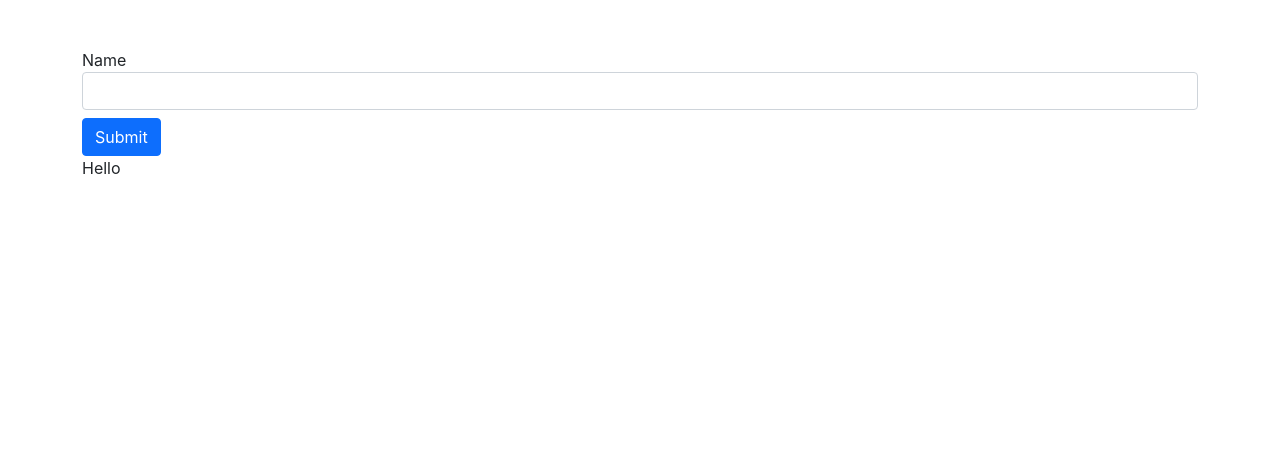
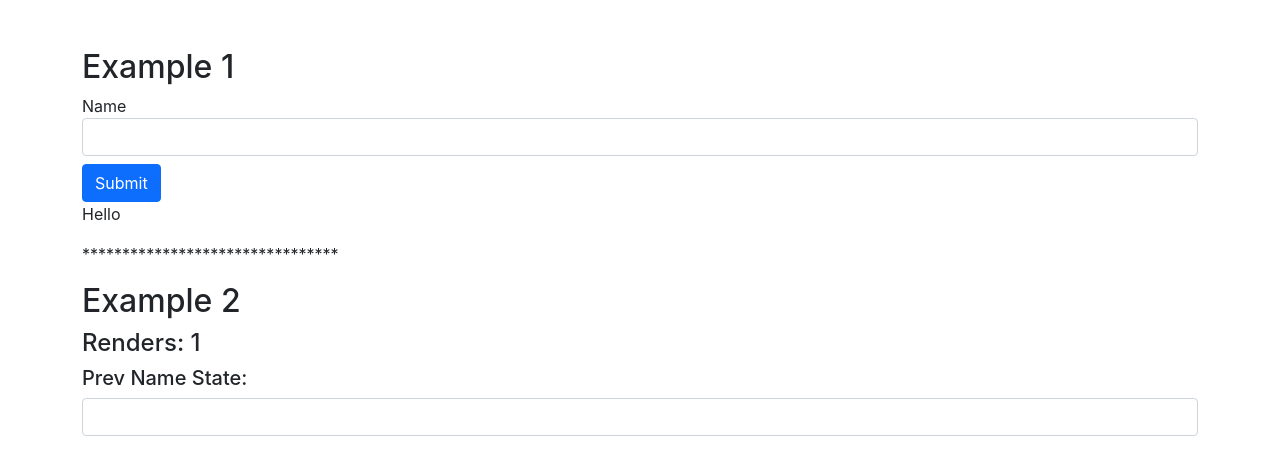
Before and after one commit to ozanisgor/react-hook-examples, a React (Create React App) app: page / in a window 1280 px wide. Shown: the top 474 px of the page. Built offline with nearby package versions, Linux system fonts and the light colour scheme.

Commit message:
Example 2 - get previous state

```diff
--- a/src/App.js
+++ b/src/App.js
@@ -1,9 +1,12 @@
-import UseRefExample from './components/UseRefExample1'
+import UseRefExample1 from './components/UseRefExample1'
+import UseRefExample2 from './components/UseRefExample2'
 
 function App() {
   return (
     <div className="container mt-5">
-      <UseRefExample />
+      <UseRefExample1 />
+      <p>********************************</p>
+      <UseRefExample2 />
     </div>
   )
 }
--- a/src/components/UseRefExample1.jsx
+++ b/src/components/UseRefExample1.jsx
@@ -1,6 +1,6 @@
 import { useRef } from 'react'
 
-function UseRefExample() {
+function UseRefExample1() {
   const inputRef = useRef()
   const paraRef = useRef()
 
@@ -14,6 +14,7 @@
 
   return (
     <div>
+      <h2>Example 1</h2>
       <form onSubmit={onSubmit}>
         <label htmlFor="name">Name</label>
         <input
@@ -38,4 +39,4 @@
     </div>
   )
 }
-export default UseRefExample
+export default UseRefExample1
--- /dev/null
+++ b/src/components/UseRefExample2.jsx
@@ -0,0 +1,27 @@
+import { useEffect, useState, useRef } from 'react'
+
+function useRefExample2() {
+  const [name, setName] = useState('')
+  const renders = useRef(1)
+  const prevName = useRef('')
+
+  useEffect(() => {
+    renders.current = renders.current + 1
+    prevName.current = name
+  }, [name])
+
+  return (
+    <div>
+      <h2>Example 2</h2>
+      <h4>Renders: {renders.current}</h4>
+      <h5>Prev Name State: {prevName.current}</h5>
+      <input
+        type="text"
+        value={name}
+        onChange={e => setName(e.target.value)}
+        className="form-control mb-3"
+      />
+    </div>
+  )
+}
+export default useRefExample2
```
